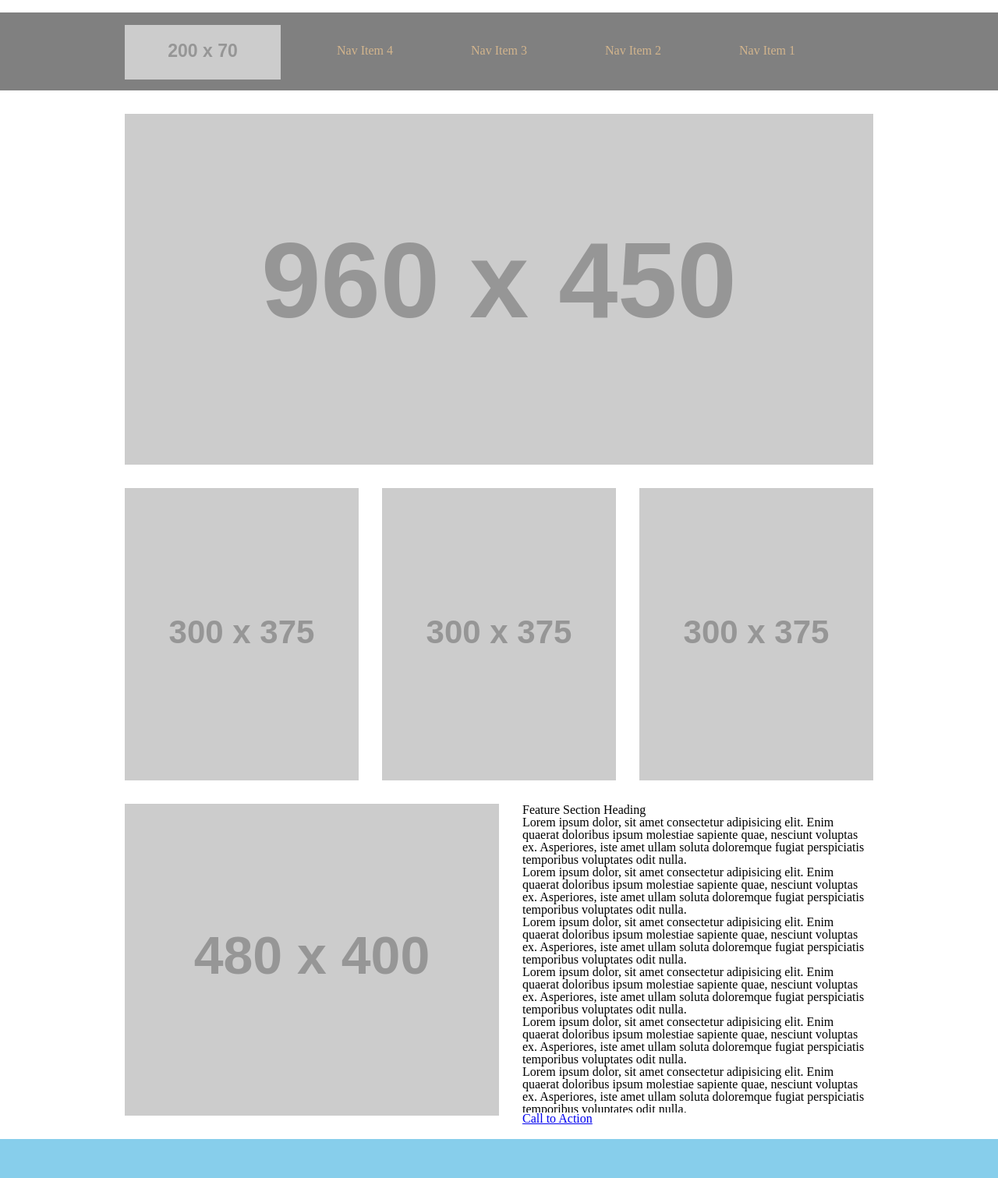
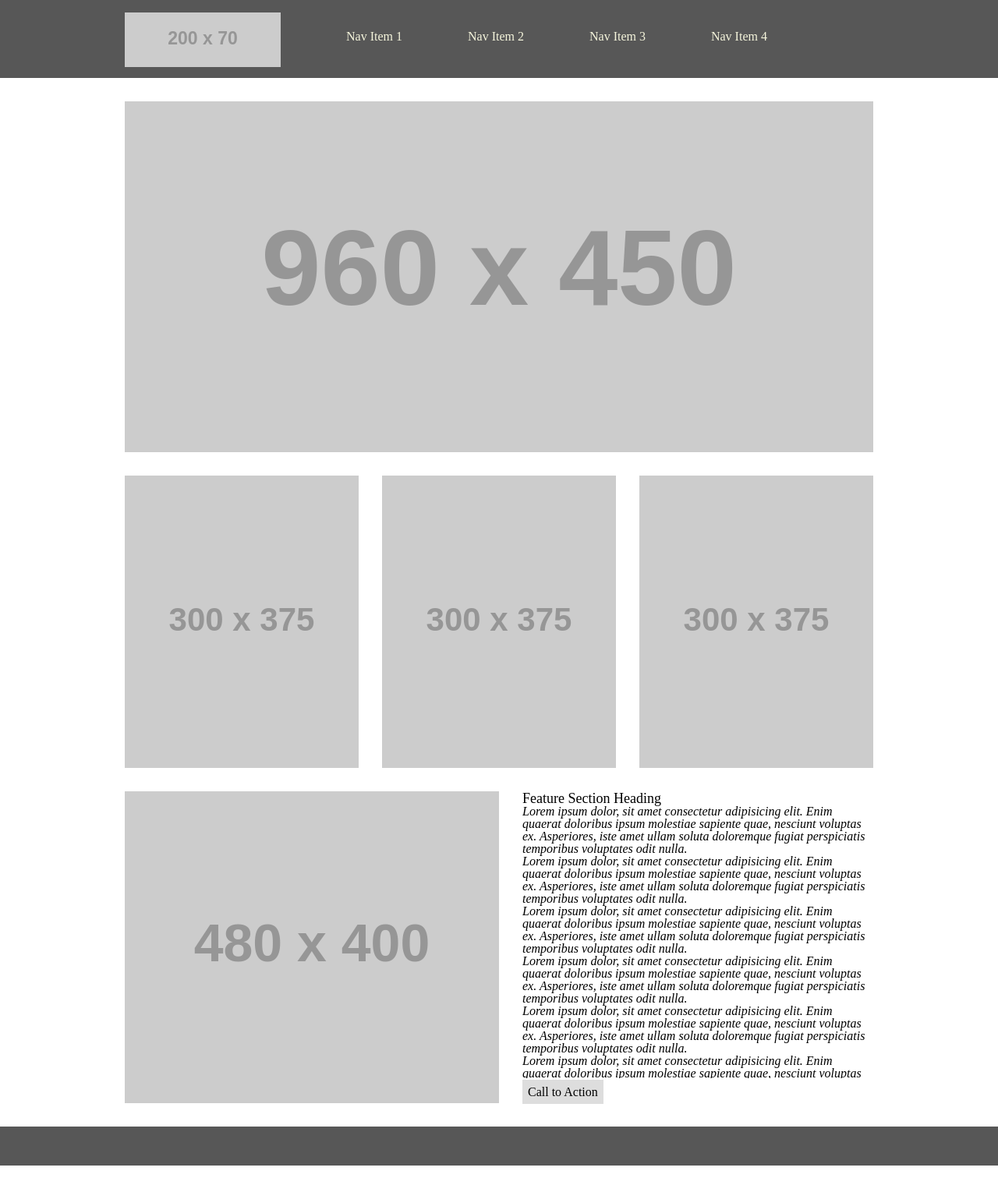
Before and after one commit to anjacks12/wirefame-exercise, a plain HTML site: page index.html in a window 1280 px wide. Shown: the whole page at 78% size. Drawn offline with Linux system fonts and the light colour scheme; placeholder pictures from the web are drawn by us.

Commit message:
completed lab 08a

```diff
--- a/css/style.css
+++ b/css/style.css
@@ -3,7 +3,7 @@
 }
 
 header {
-  background-color: gray;
+  background-color: rgb(87, 87, 87);
   height: 100px;
   margin-bottom: 30px;
 }
@@ -12,23 +12,18 @@ nav {
   position: relative;
   bottom: -1rem;
   width: 960px;
-  margin: 1rem auto;
-}
-
-nav img {
-  margin: 0;
+  margin: 0 auto 1rem auto;
 }
 
 ul, li {
   display: inline-block;
   position: relative;
-  top: -1.5rem;
-  margin: 0 50px;
-  float: right;
+  top: -2rem;
+  margin: 0 2.5rem;
 }
 
 li a {
-  color: tan;
+  color: beige;
   text-decoration: none;
 }
 
@@ -42,11 +37,6 @@ main {
   width: 960px;
 }
 
-footer {
-  background-color: skyblue;
-  height: 50px;
-}
-
 img {
   margin-bottom: 30px;
 }
@@ -55,7 +45,33 @@ article {
   width: 450px;
 }
 
+article h3 {
+  font-size: large;
+}
+
 article section {
-  height: 380px;
+  height: 350px;
   overflow: auto;
+  margin-bottom: 10px;
 }
+
+section p {
+  font-style: italic;
+}
+
+article>a {
+  color: black;
+  text-decoration: none;
+  padding: 7px;
+  background-color: #ddd;
+}
+
+article>a:hover {
+  color: salmon;
+  transition: 350ms;
+}
+
+footer {
+  background-color: rgb(87, 87, 87);
+  height: 50px;
+}
```
Also changed, not shown: index.html (+1 -3 lines), 1 other file.
